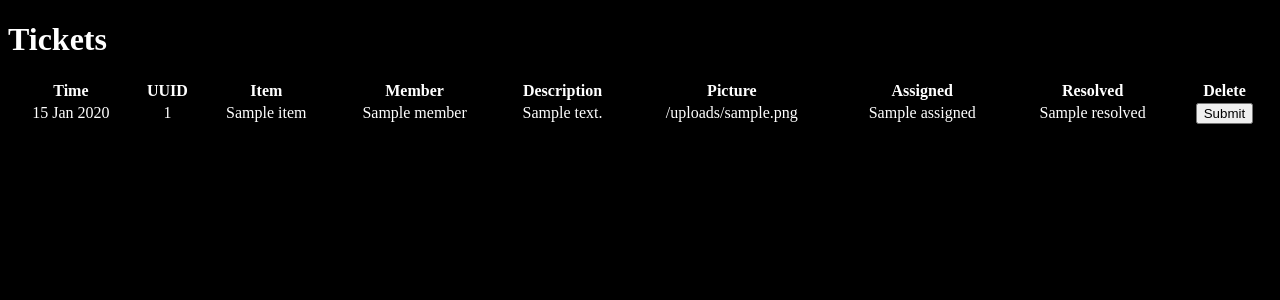
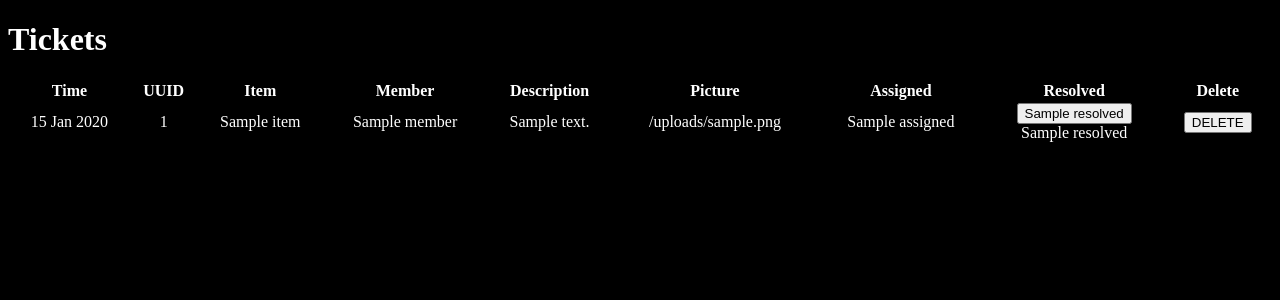
Before and after one commit to coderbunker/ticket-system, a Node server app: template views/tickets.ejs in a window 1280 px wide. Shown: the top 300 px of the page. Run offline with Node 20, Linux system fonts and the light colour scheme; the template is opened without the code that fills it: most values are stand-ins (such as "Sample title", 1, 10 or a date in 2020).

Commit message:
resolved

```diff
--- a/views/tickets.ejs
+++ b/views/tickets.ejs
@@ -36,10 +36,14 @@
           <td><%= ticket.description %></td>
           <td><%= ticket.picture %></td>
           <td><%= ticket.assigned %></td>
-          <td><%= ticket.resolved %></td>
+          <td>
+            <form action="/tickets/resolved/<%= ticket.uuid %>" method="update">
+              <input type="submit" value= "<%= ticket.resolved %>" />
+            </form>
+            <%= ticket.resolved %></td>
           <td>
             <form action="/tickets/delete/<%= ticket.uuid %>" method="delete">
-              <input type="submit" />
+              <input type="submit" value = "DELETE"/>
             </form>
           </td>
         </tr>
```
